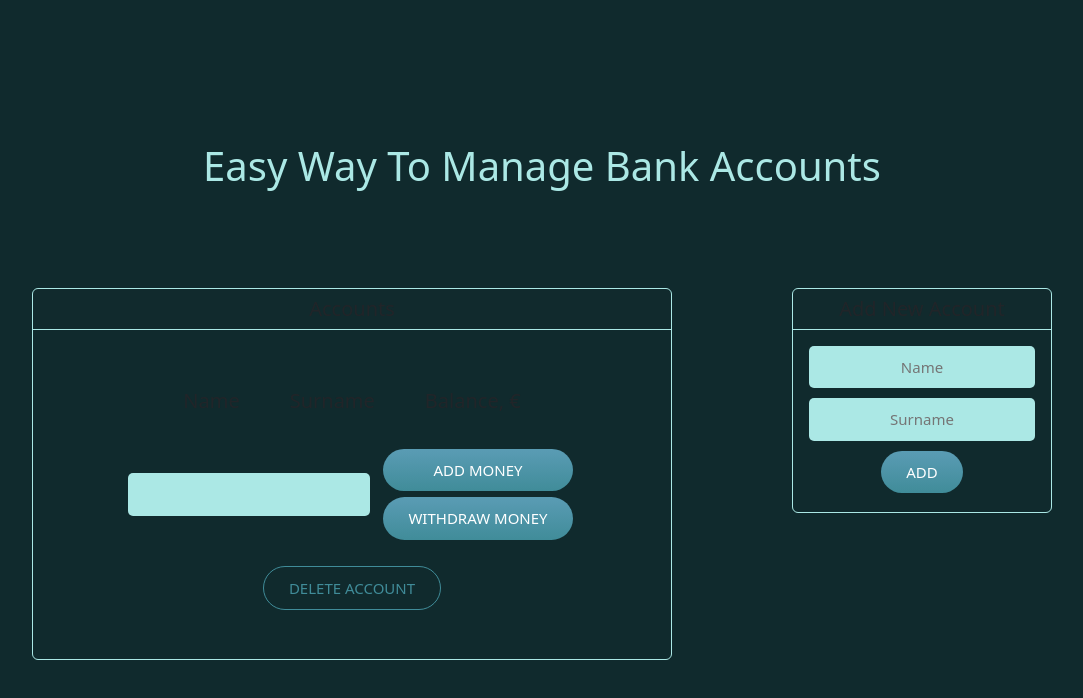
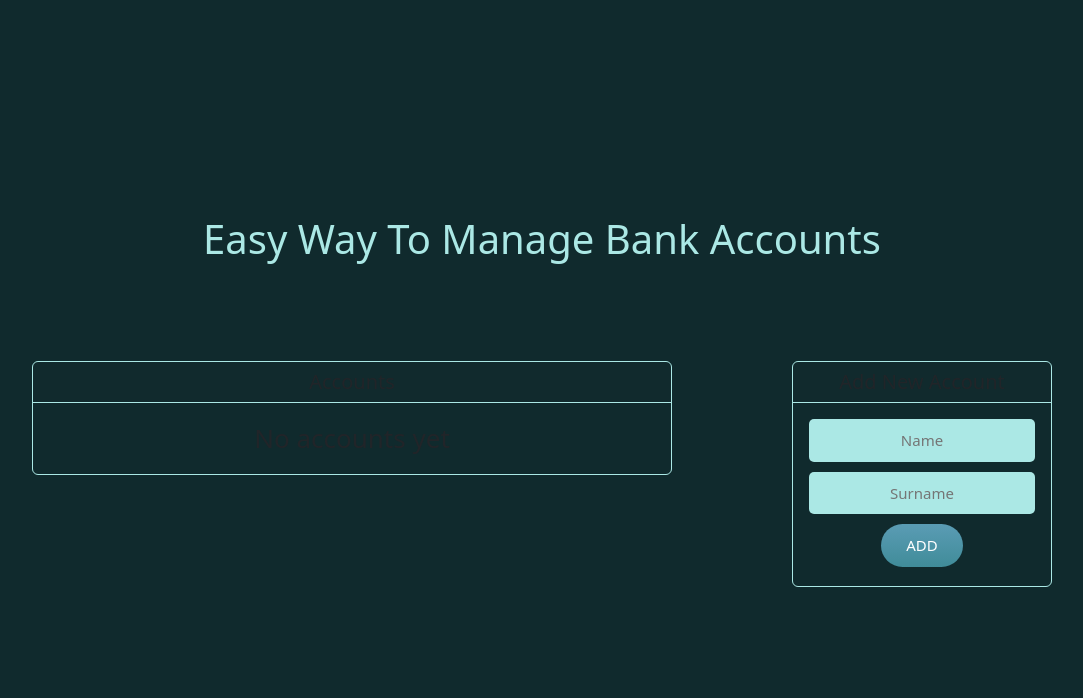
Before and after one commit to AusraMundus/U1-bankas-REACT, a React (Create React App) app: page / in a window 1280 px wide. Shown: the top 698 px of the page, without its empty margins (98-1181 px from the left). Built offline with nearby package versions, Linux system fonts and the light colour scheme.

Commit message:
List of Accounts done

```diff
--- a/src/App.jsx
+++ b/src/App.jsx
@@ -12,8 +12,8 @@ const KEY = 'myAccounts';
 function App() {
 
   const [listUpdate, setListUpdate] = useState(Date.now());
+  const [createData, setCreateData] = useState(null);
   const [accounts, setAccounts] = useState(null);
-  const [createData, setCreateData] = useState(null);
 
   //R read
   useEffect(_ => {
@@ -38,7 +38,8 @@ function App() {
         <div className="container">
           <div className="row">
             <div className="col-8">
-              <ListOfAccounts />
+              <ListOfAccounts
+              accounts={accounts}/>
             </div>
             <div className="col-4">
               <AddNewAccount setCreateData={setCreateData} />
--- a/src/Components/ListOfAccounts.jsx
+++ b/src/Components/ListOfAccounts.jsx
@@ -1,6 +1,6 @@
 import { useState } from "react"
 
-export default function ListOfAccounts() {
+export default function ListOfAccounts({ accounts }) {
 
 
     return (
@@ -9,12 +9,16 @@ export default function ListOfAccounts() {
                 <h5 className="card-header list-header">Accounts</h5>
                 <div className="card-body">
                     <ul className="no-bullets list-group list-group-flush">
-                        <li>
+                        {
+                            accounts
+                                ? accounts.length
+                                    ? accounts.map(c => (
+                                        <li key={c.id}>
                                             <div className="accounts-list">
                                                 <div className="account-name">
-                                    <p>Name</p>
-                                    <p>Surname</p>
-                                    <p>Balance, €</p>
+                                                    <p>{c.Name}</p>
+                                                    <p>{c.Surname}</p>
+                                                    <p>{c.Balance}€</p>
                                                 </div>
                                                 <form>
                                                     <fieldset className="fieldset">
@@ -27,7 +31,11 @@ export default function ListOfAccounts() {
                                                 </form>
                                                 <button className="button-del">Delete account</button>
                                             </div>
-                        </li>
+                                        </li>))
+                                    : 'No accounts yet'
+                                : '...loading'
+                        }
+
                     </ul>
                 </div>
             </div>
```
Lines whose indentation alone changed are shown as unchanged.
